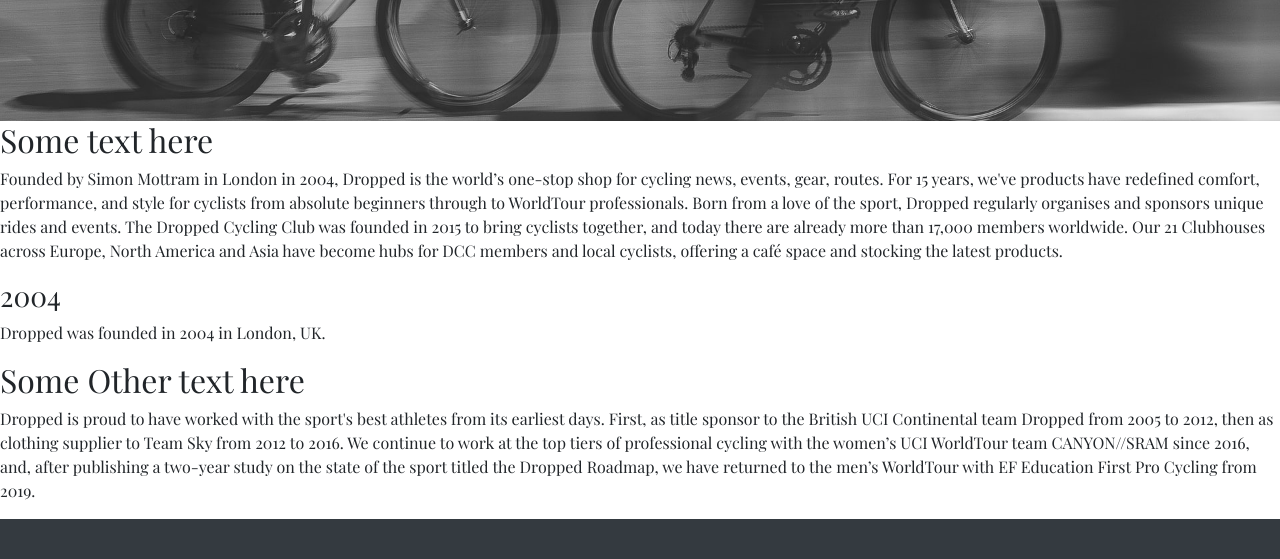
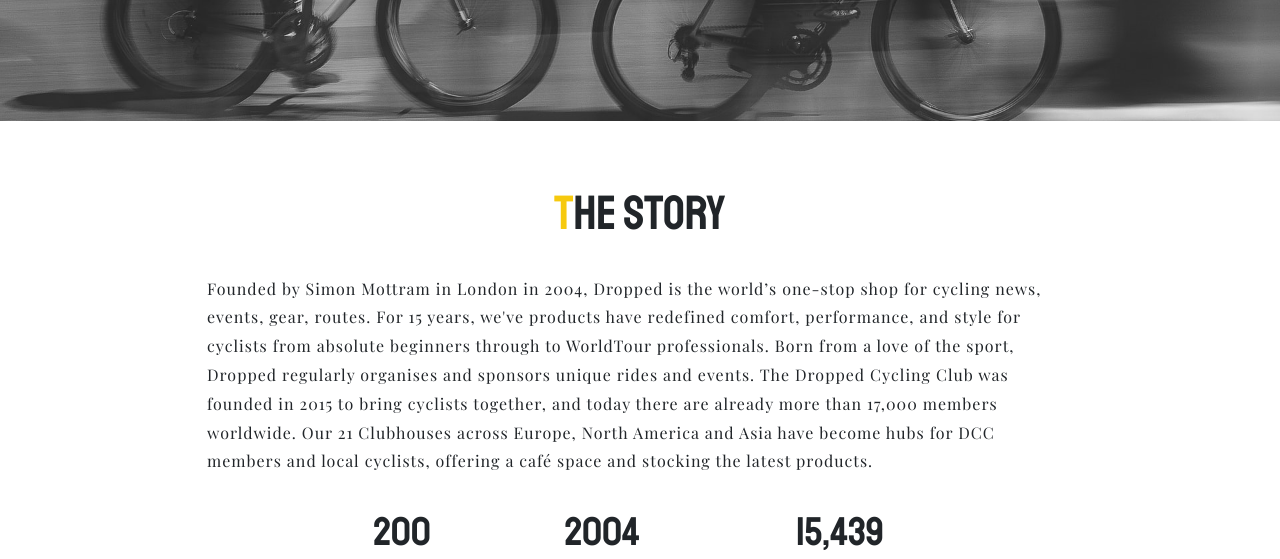
Before and after one commit to AndyBeable/dropped, a website: page about.html in a window 1280 px wide. Shown: the part 590-1149 px from the top of the page. Drawn offline with nearby package versions, Linux system fonts and the light colour scheme.

Commit message:
about final

```diff
--- a/about.html
+++ b/about.html
@@ -3,6 +3,11 @@
   <head>
     <meta charset="UTF-8" />
     <meta name="viewport" content="width=device-width, initial-scale=1.0" />
+    <link
+      rel="stylesheet"
+      href="https://unpkg.com/leaflet@1.7.1/dist/leaflet.css"
+    />
+    <script src="https://unpkg.com/leaflet@1.7.1/dist/leaflet.js"></script>
     <link rel="shortcut icon" type="image/jpg" href="/assets/img/favicon.png" />
     <link
       rel="stylesheet"
@@ -77,10 +82,10 @@
           <h1 class="hero__heading__main">About Us</h1>
         </div>
       </div>
-      <section class="about__intro">
+      <section class="about__intro container post__container">
         <div class="about__content">
           <div class="about__heading">
-            <h2>Some text here</h2>
+            <h2>The Story</h2>
           </div>
           <div class="about__copy">
             <p>
@@ -100,13 +105,21 @@
         </div>
         <div class="about__stats">
           <div class="about__stats__founded">
-            <h3>2004</h3>
-            <p>Dropped was founded in 2004 in London, UK.</p>
+            <h3 class="about__stats__heading">200</h3>
+            <p>Staff across 5 countries.</p>
+          </div>
+          <div class="about__stats__staff">
+            <h3 class="about__stats__heading">2004</h3>
+            <p>Founded in 2004 in London, UK.</p>
+          </div>
+          <div class="about__stats__founded">
+            <h3 class="about__stats__heading">15,439</h3>
+            <p>Rides completed by our members.</p>
           </div>
         </div>
         <div class="about__content">
           <div class="about__heading">
-            <h2>Some Other text here</h2>
+            <h2>The Misson</h2>
           </div>
           <div class="about__copy">
             <p>
--- a/sass/base/_typography.scss
+++ b/sass/base/_typography.scss
@@ -66,4 +66,28 @@
   &::first-letter {
     color: $color-yellow;
   }
+
+  @media screen and (min-width: 900px) {
+    font-size: 6rem;
+  }
 }
+
+.about {
+  &__heading {
+    font-family: 'Staatliches', cursive;
+    margin-bottom: 2rem;
+
+    &::first-letter {
+      color: $color-yellow;
+    }
+  }
+
+  &__heading h2 {
+    font-size: 3rem;
+  }
+
+  &__stats__heading {
+    font-size: 2.5rem;
+    font-family: 'Staatliches', cursive;
+  }
+}
--- /dev/null
+++ b/sass/components/_about.scss
@@ -0,0 +1,24 @@
+.about {
+  &__content {
+    text-align: center;
+    margin-bottom: 2rem;
+  }
+
+  &__copy {
+    text-align: left;
+    line-height: 1.8rem;
+    letter-spacing: 1px;
+  }
+
+  &__stats {
+    display: flex;
+    justify-content: center;
+    text-align: center;
+    margin-bottom: 2rem;
+  }
+}
+
+.find__us {
+  width: 90%;
+  margin: auto;
+}
--- a/sass/main.scss
+++ b/sass/main.scss
@@ -2,6 +2,7 @@
 @import 'base/base';
 @import 'base/typography';
 
+@import 'components/about';
 @import 'components/banner';
 @import 'components/button';
 @import 'components/feature';
```
Also changed, not shown: style.css.
